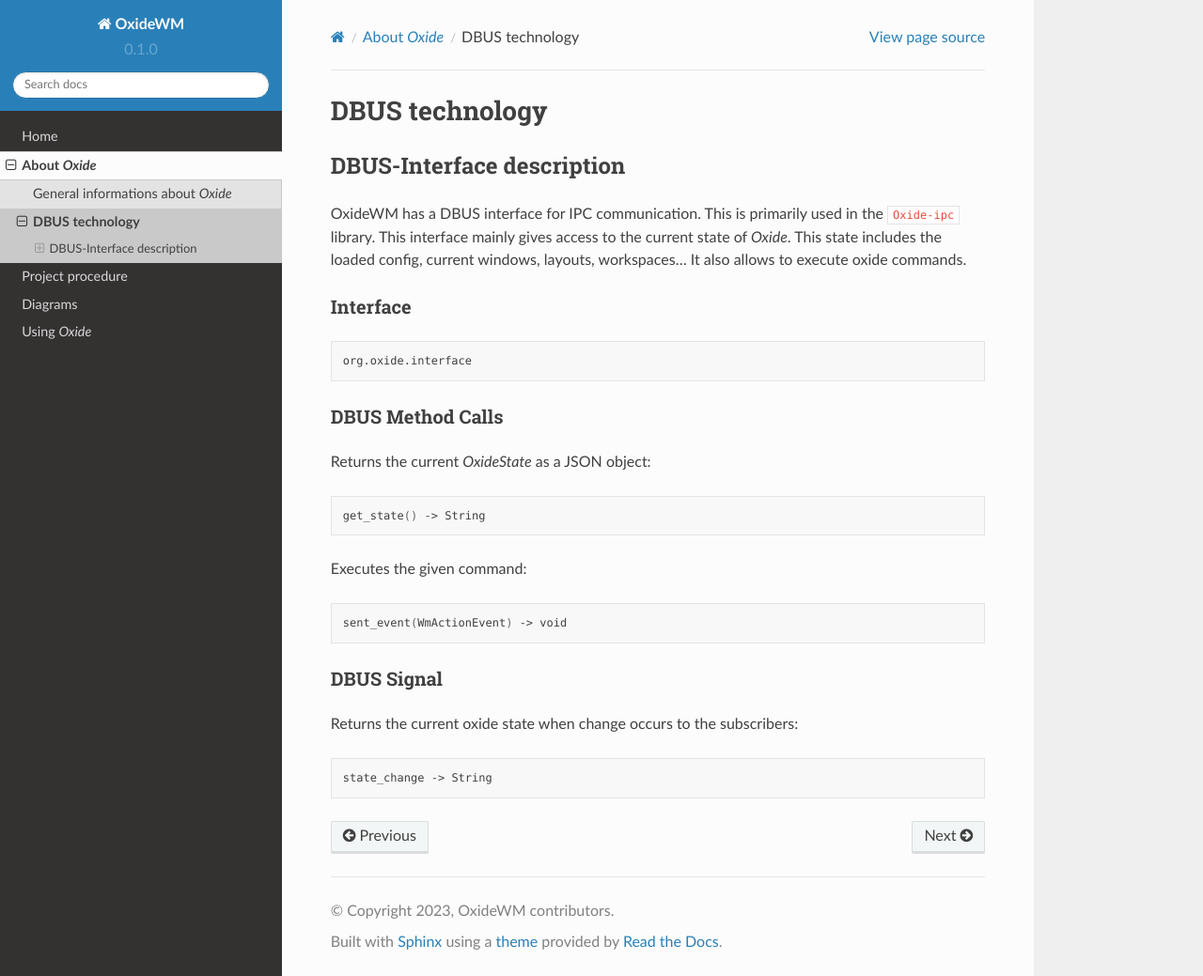
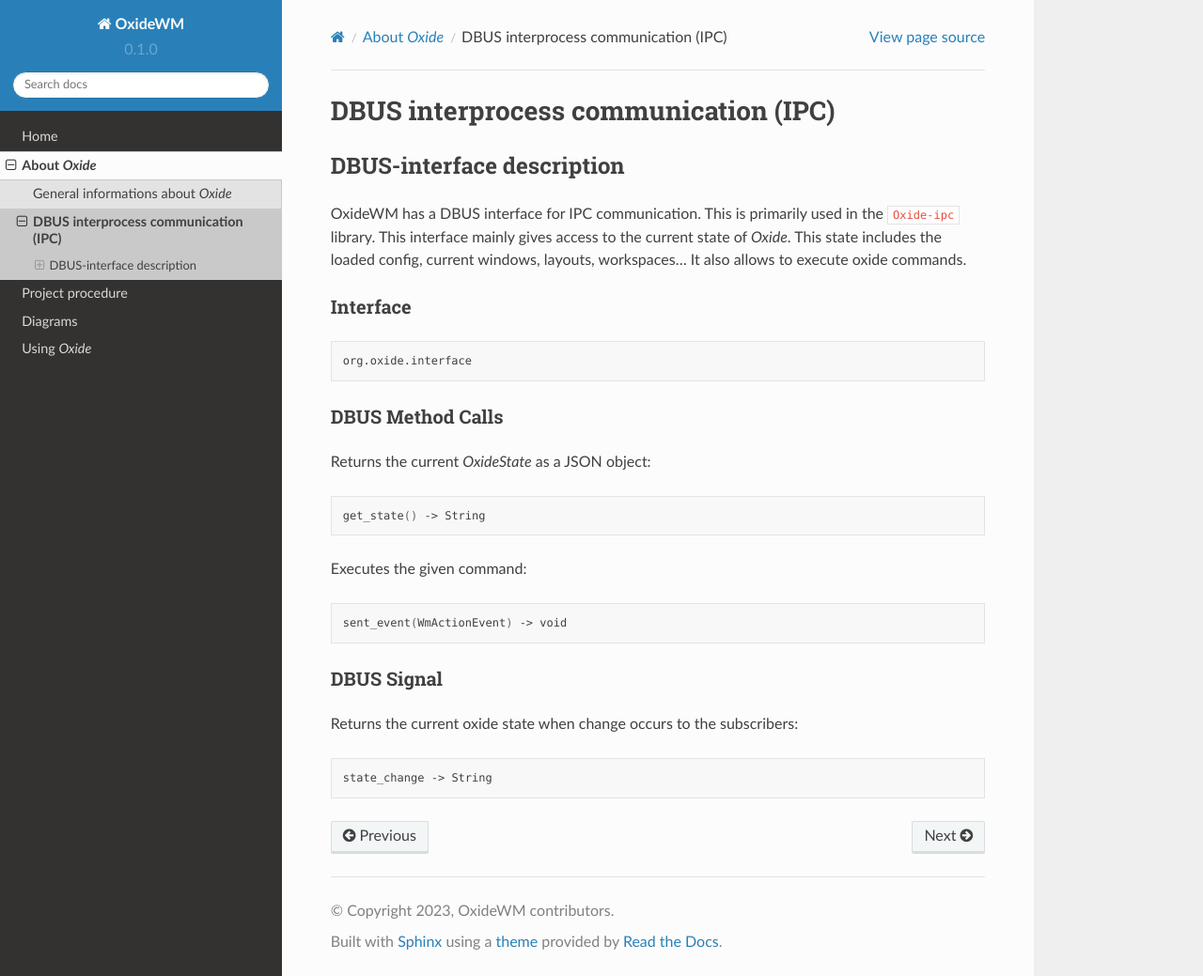
Before and after one commit to FelixSchladt/OxideWM, a Sphinx documentation site: the page built from docs/source/01_about/012_dbus.rst, in a window 1280 px wide and 1039 px high. Shown: the whole window at 94% size. Built offline with Sphinx 7.4.7 and the Read the Docs theme 2.0.0, drawn with Linux system fonts in a browser that asks for light colours.

Commit message:
Update 012_dbus.rst

```diff
--- a/docs/source/01_about/012_dbus.rst
+++ b/docs/source/01_about/012_dbus.rst
@@ -1,10 +1,10 @@
 .. _dbus:
 
-===============
-DBUS technology
-===============
+=====================================
+DBUS interprocess communication (IPC)
+=====================================
 
-DBUS-Interface description
+DBUS-interface description
 --------------------------
 
 OxideWM has a DBUS interface for IPC communication. This is primarily used in the ``Oxide-ipc`` library.
```
